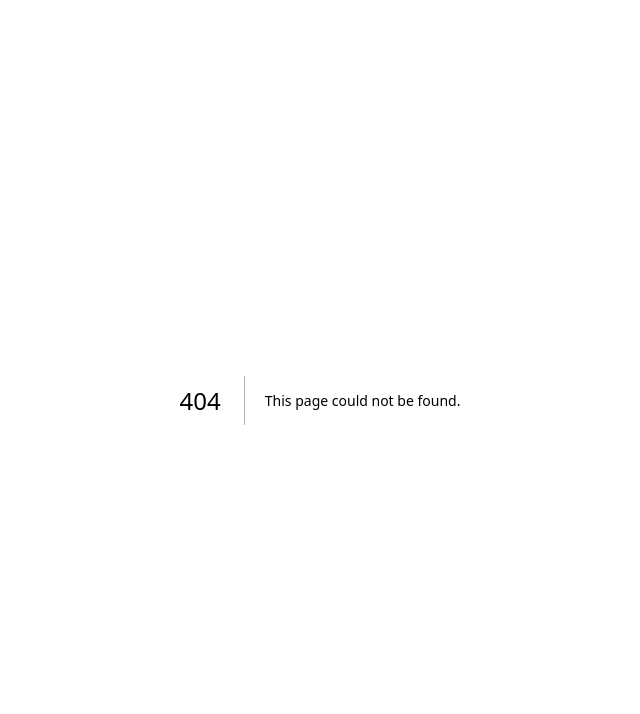
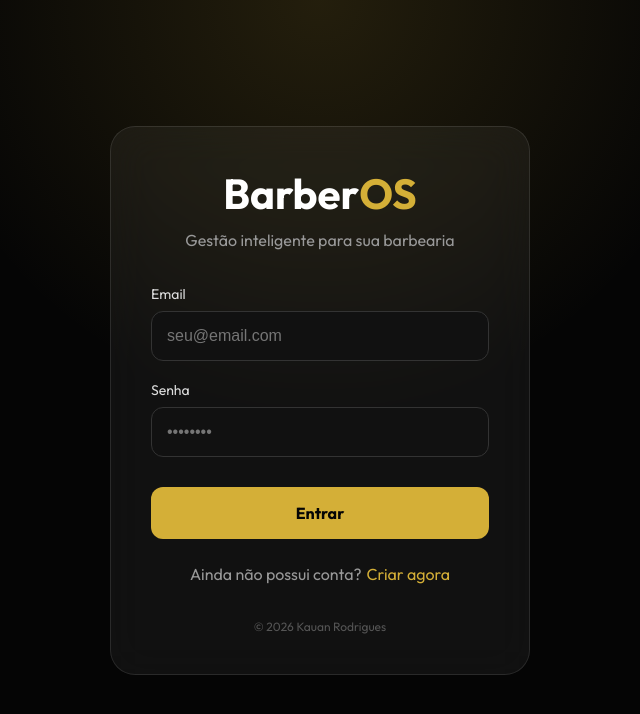
Before and after one commit to KauanRodrigues-Code/BarberOS, a Next.js app in the folder apps/web/: page /login in a window 1280 px wide. Before the commit this address had no page. Shown: the top 714 px of the page, without its empty margins (320-960 px from the left). Built offline with nearby package versions, Linux system fonts and the light colour scheme.

Commit message:
feat: create BarberOS landing and login

```diff
--- a/apps/web/app/globals.css
+++ b/apps/web/app/globals.css
@@ -1,13 +1,14 @@
+
+
 :root {
-  --background: #ffffff;
-  --foreground: #171717;
+  --background: #050505;
+  --foreground: #ffffff;
 }
 
-@media (prefers-color-scheme: dark) {
-  :root {
-    --background: #0a0a0a;
-    --foreground: #ededed;
-  }
+* {
+  box-sizing: border-box;
+  padding: 0;
+  margin: 0;
 }
 
 html,
@@ -17,34 +18,16 @@ body {
 }
 
 body {
+  background: var(--background);
   color: var(--foreground);
-  background: var(--background);
+  font-family: var(--font-outfit), Arial, Helvetica, sans-serif;
 }
 
-* {
-  box-sizing: border-box;
-  padding: 0;
-  margin: 0;
+button {
+  font-family: inherit;
 }
 
 a {
   color: inherit;
   text-decoration: none;
 }
-
-.imgDark {
-  display: none;
-}
-
-@media (prefers-color-scheme: dark) {
-  html {
-    color-scheme: dark;
-  }
-
-  .imgLight {
-    display: none;
-  }
-  .imgDark {
-    display: unset;
-  }
-}
--- a/apps/web/app/layout.tsx
+++ b/apps/web/app/layout.tsx
@@ -1,19 +1,16 @@
 import type { Metadata } from "next";
-import localFont from "next/font/local";
+import { Outfit } from "next/font/google";
 import "./globals.css";
 
-const geistSans = localFont({
-  src: "./fonts/GeistVF.woff",
-  variable: "--font-geist-sans",
-});
-const geistMono = localFont({
-  src: "./fonts/GeistMonoVF.woff",
-  variable: "--font-geist-mono",
+const outfit = Outfit({
+  subsets: ["latin"],
+  variable: "--font-outfit",
 });
 
 export const metadata: Metadata = {
-  title: "Create Next App",
-  description: "Generated by create next app",
+  title: "BarberOS | Gestão inteligente para barbearias",
+  description:
+    "Gerencie clientes, agendamentos e serviços da sua barbearia em uma única plataforma.",
 };
 
 export default function RootLayout({
@@ -22,8 +19,8 @@ export default function RootLayout({
   children: React.ReactNode;
 }>) {
   return (
-    <html lang="en">
-      <body className={`${geistSans.variable} ${geistMono.variable}`}>
+    <html lang="pt-BR">
+      <body className={outfit.variable}>
         {children}
       </body>
     </html>
--- /dev/null
+++ b/apps/web/app/login/page.module.css
@@ -0,0 +1,100 @@
+.page {
+  min-height: 100vh;
+  background:
+    radial-gradient(circle at top, rgba(212,175,55,.15), transparent 40%),
+    #050505;
+  display: flex;
+  align-items: center;
+  justify-content: center;
+  padding: 20px;
+}
+
+.card {
+  width: 100%;
+  max-width: 420px;
+  background: rgba(255,255,255,.05);
+  border: 1px solid rgba(255,255,255,.1);
+  border-radius: 25px;
+  padding: 40px;
+  backdrop-filter: blur(20px);
+}
+
+.brand {
+  text-align: center;
+  margin-bottom: 35px;
+}
+
+.brand h1 {
+  font-size: 42px;
+}
+
+.brand span {
+  color: #d4af37;
+}
+
+.brand p {
+  color: #999;
+  margin-top: 10px;
+}
+
+.form {
+  display: flex;
+  flex-direction: column;
+  gap: 20px;
+}
+
+.form div {
+  display: flex;
+  flex-direction: column;
+  gap: 8px;
+}
+
+.form label {
+  color: #ddd;
+  font-size: 14px;
+}
+
+.form input {
+  height: 50px;
+  background: #111;
+  border: 1px solid #333;
+  border-radius: 12px;
+  padding: 0 15px;
+  color: white;
+  font-size: 16px;
+}
+
+.form input:focus {
+  outline: none;
+  border-color: #d4af37;
+}
+
+.form button {
+  height: 52px;
+  margin-top: 10px;
+  background: #d4af37;
+  color: #050505;
+  border: none;
+  border-radius: 12px;
+  font-size: 16px;
+  font-weight: 700;
+  cursor: pointer;
+}
+
+.register {
+  text-align: center;
+  color: #999;
+  margin-top: 25px;
+}
+
+.register a {
+  color: #d4af37;
+  margin-left: 5px;
+}
+
+.card footer {
+  text-align: center;
+  color: #555;
+  font-size: 12px;
+  margin-top: 35px;
+}
--- /dev/null
+++ b/apps/web/app/login/page.tsx
@@ -0,0 +1,61 @@
+import styles from "./page.module.css";
+
+export default function Login() {
+  return (
+    <main className={styles.page}>
+      <section className={styles.card}>
+
+        <div className={styles.brand}>
+          <h1>
+            Barber<span>OS</span>
+          </h1>
+
+          <p>
+            Gestão inteligente para sua barbearia
+          </p>
+        </div>
+
+
+        <form className={styles.form}>
+
+          <div>
+            <label>Email</label>
+            <input
+              type="email"
+              placeholder="seu@email.com"
+            />
+          </div>
+
+
+          <div>
+            <label>Senha</label>
+            <input
+              type="password"
+              placeholder="••••••••"
+            />
+          </div>
+
+
+          <button type="submit">
+            Entrar
+          </button>
+
+        </form>
+
+
+        <p className={styles.register}>
+          Ainda não possui conta?
+          <a href="#">
+            Criar agora
+          </a>
+        </p>
+
+
+       <footer>
+  © 2026 Kauan Rodrigues
+</footer>
+
+      </section>
+    </main>
+  );
+}
--- a/apps/web/app/page.module.css
+++ b/apps/web/app/page.module.css
@@ -1,186 +1,171 @@
 .page {
-  --gray-rgb: 0, 0, 0;
-  --gray-alpha-200: rgba(var(--gray-rgb), 0.08);
-  --gray-alpha-100: rgba(var(--gray-rgb), 0.05);
-
-  --button-primary-hover: #383838;
-  --button-secondary-hover: #f2f2f2;
-
-  display: grid;
-  grid-template-rows: 20px 1fr 20px;
+  min-height: 100vh;
+  background:
+    radial-gradient(circle at top, rgba(212, 175, 55, 0.15), transparent 40%),
+    #050505;
+  color: white;
+  display: flex;
   align-items: center;
-  justify-items: center;
-  min-height: 100svh;
-  padding: 80px;
-  gap: 64px;
-  font-synthesis: none;
+  justify-content: center;
+  padding: 40px;
+  overflow: hidden;
 }
 
-@media (prefers-color-scheme: dark) {
-  .page {
-    --gray-rgb: 255, 255, 255;
-    --gray-alpha-200: rgba(var(--gray-rgb), 0.145);
-    --gray-alpha-100: rgba(var(--gray-rgb), 0.06);
+.hero {
+  max-width: 1200px;
+  width: 100%;
+  display: grid;
+  grid-template-columns: 1fr 420px;
+  align-items: center;
+  gap: 80px;
+}
 
-    --button-primary-hover: #ccc;
-    --button-secondary-hover: #1a1a1a;
+.content {
+  display: flex;
+  flex-direction: column;
+  gap: 25px;
+}
+
+.badge {
+  width: fit-content;
+  padding: 8px 18px;
+  border-radius: 50px;
+  background: rgba(212, 175, 55, 0.12);
+  border: 1px solid rgba(212, 175, 55, 0.3);
+  color: #d4af37;
+  font-size: 14px;
+}
+
+.content h1 {
+  font-size: clamp(42px, 5vw, 70px);
+  line-height: 1.05;
+  letter-spacing: -2px;
+}
+
+.content h1 span {
+  color: #d4af37;
+}
+
+.content p {
+  max-width: 550px;
+  color: #a1a1a1;
+  font-size: 20px;
+  line-height: 1.6;
+}
+
+.buttons {
+  display: flex;
+  gap: 16px;
+  margin-top: 10px;
+}
+
+.primary,
+.secondary {
+  height: 52px;
+  padding: 0 30px;
+  border-radius: 12px;
+  font-size: 16px;
+  cursor: pointer;
+  transition: .3s;
+}
+
+.primary {
+  background: #d4af37;
+  color: #050505;
+  border: none;
+  font-weight: 700;
+}
+
+.primary:hover {
+  transform: translateY(-3px);
+  box-shadow: 0 10px 30px rgba(212,175,55,.3);
+}
+
+.secondary {
+  background: transparent;
+  color: white;
+  border: 1px solid #333;
+}
+
+.secondary:hover {
+  border-color: #d4af37;
+}
+
+.dashboard {
+  background: rgba(255,255,255,0.04);
+  border: 1px solid rgba(255,255,255,0.1);
+  border-radius: 25px;
+  padding: 25px;
+  display: flex;
+  flex-direction: column;
+  gap: 20px;
+  backdrop-filter: blur(20px);
+}
+
+.card {
+  background: rgba(255,255,255,0.06);
+  border-radius: 18px;
+  padding: 25px;
+  transition: .3s;
+}
+
+.card:hover {
+  transform: translateY(-5px);
+  border: 1px solid rgba(212,175,55,.5);
+}
+
+.card h3 {
+  margin-bottom: 10px;
+  font-size: 20px;
+}
+
+.card p {
+  color: #aaa;
+}
+
+
+/* Responsividade */
+
+@media(max-width: 900px) {
+
+  .hero {
+    grid-template-columns: 1fr;
+    gap: 50px;
+  }
+
+  .content {
+    text-align: center;
+    align-items: center;
+  }
+
+  .buttons {
+    justify-content: center;
+  }
+
+  .dashboard {
+    width: 100%;
   }
 }
 
-.main {
-  display: flex;
-  flex-direction: column;
-  gap: 32px;
-  grid-row-start: 2;
-}
 
-.main ol {
-  font-family: var(--font-geist-mono);
-  padding-left: 0;
-  margin: 0;
-  font-size: 14px;
-  line-height: 24px;
-  letter-spacing: -0.01em;
-  list-style-position: inside;
-}
+@media(max-width: 500px) {
 
-.main li:not(:last-of-type) {
-  margin-bottom: 8px;
-}
-
-.main code {
-  font-family: inherit;
-  background: var(--gray-alpha-100);
-  padding: 2px 4px;
-  border-radius: 4px;
-  font-weight: 600;
-}
-
-.ctas {
-  display: flex;
-  gap: 16px;
-}
-
-.ctas a {
-  appearance: none;
-  border-radius: 128px;
-  height: 48px;
-  padding: 0 20px;
-  font-family: var(--font-geist-sans);
-  border: 1px solid transparent;
-  transition: background 0.2s, color 0.2s, border-color 0.2s;
-  cursor: pointer;
-  display: flex;
-  align-items: center;
-  justify-content: center;
-  font-size: 16px;
-  line-height: 20px;
-  font-weight: 500;
-}
-
-a.primary {
-  background: var(--foreground);
-  color: var(--background);
-  gap: 8px;
-}
-
-a.secondary {
-  border-color: var(--gray-alpha-200);
-  min-width: 180px;
-}
-
-button.secondary {
-  appearance: none;
-  border-radius: 128px;
-  height: 48px;
-  padding: 0 20px;
-  font-family: var(--font-geist-sans);
-  border: 1px solid transparent;
-  transition: background 0.2s, color 0.2s, border-color 0.2s;
-  cursor: pointer;
-  display: flex;
-  align-items: center;
-  justify-content: center;
-  font-size: 16px;
-  line-height: 20px;
-  font-weight: 500;
-  background: transparent;
-  border-color: var(--gray-alpha-200);
-  min-width: 180px;
-}
-
-.footer {
-  font-family: var(--font-geist-sans);
-  grid-row-start: 3;
-  display: flex;
-  gap: 24px;
-}
-
-.footer a {
-  display: flex;
-  align-items: center;
-  gap: 8px;
-}
-
-.footer img {
-  flex-shrink: 0;
-}
-
-/* Enable hover only on non-touch devices */
-@media (hover: hover) and (pointer: fine) {
-  a.primary:hover {
-    background: var(--button-primary-hover);
-    border-color: transparent;
+  .page {
+    padding: 20px;
   }
 
-  a.secondary:hover {
-    background: var(--button-secondary-hover);
-    border-color: transparent;
+  .content h1 {
+    font-size: 40px;
   }
 
-  .footer a:hover {
-    text-decoration: underline;
-    text-underline-offset: 4px;
-  }
-}
-
-@media (max-width: 600px) {
-  .page {
-    padding: 32px;
-    padding-bottom: 80px;
+  .buttons {
+    flex-direction: column;
+    width: 100%;
   }
 
-  .main {
-    align-items: center;
+  .primary,
+  .secondary {
+    width: 100%;
   }
 
-  .main ol {
-    text-align: center;
-  }
-
-  .ctas {
-    flex-direction: column;
-  }
-
-  .ctas a {
-    font-size: 14px;
-    height: 40px;
-    padding: 0 16px;
-  }
-
-  a.secondary {
-    min-width: auto;
-  }
-
-  .footer {
-    flex-wrap: wrap;
-    align-items: center;
-    justify-content: center;
-  }
 }
-
-@media (prefers-color-scheme: dark) {
-  .logo {
-    filter: invert();
-  }
-}
```
Also changed, not shown: apps/web/app/page.tsx (+44 -94 lines).
